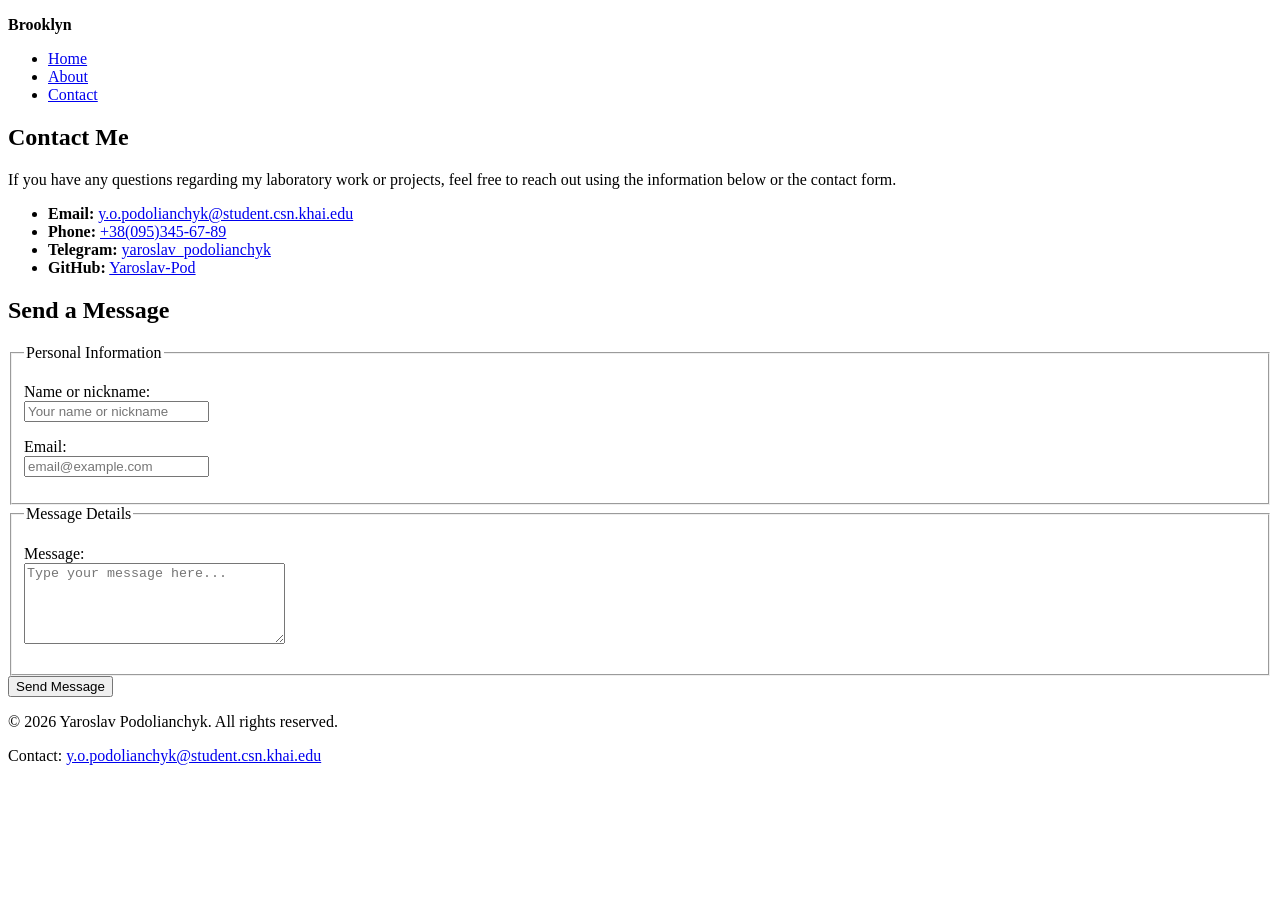
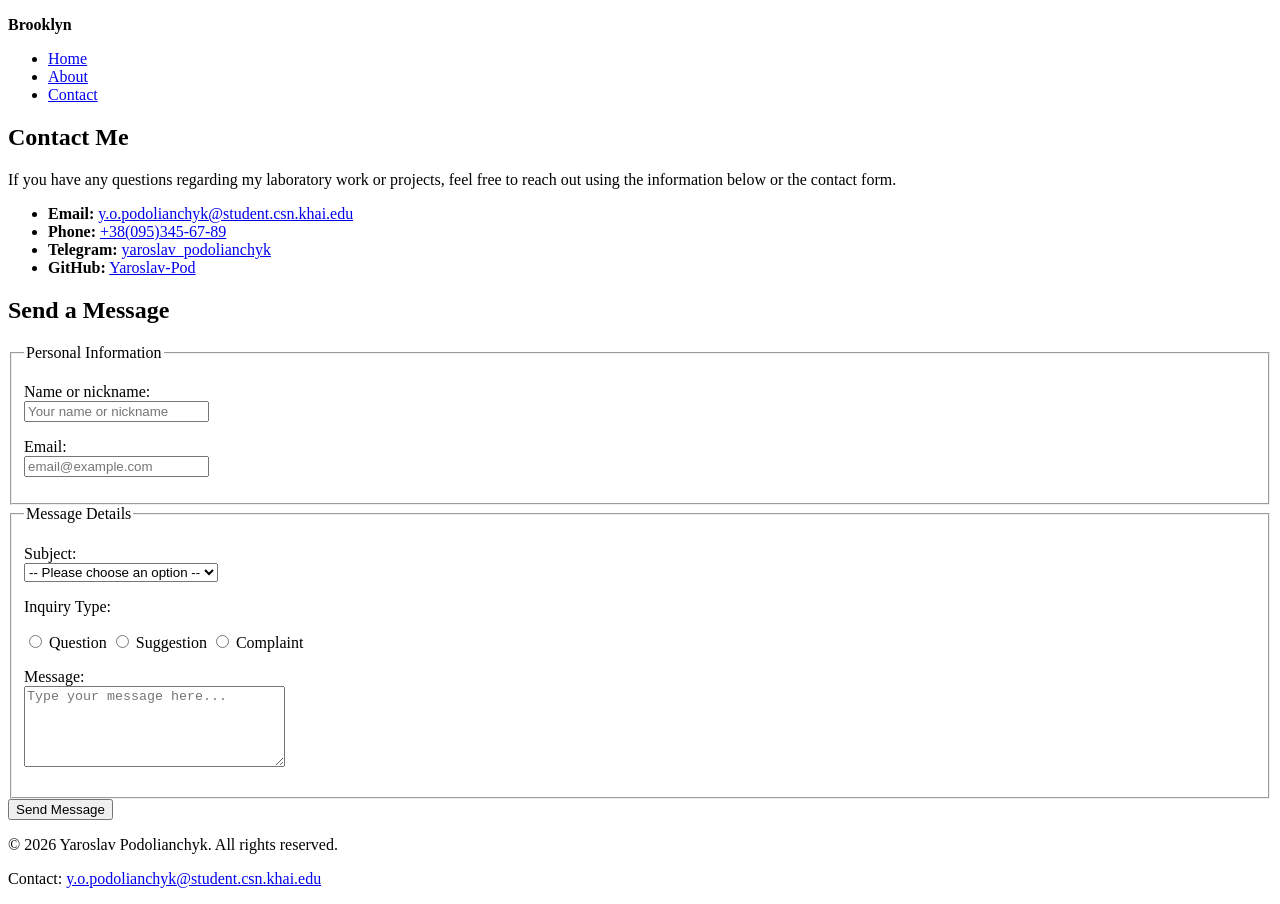
Before and after one commit to Yaroslav-Pod/portfolio, a plain HTML site: page contacts.html in a window 1280 px wide. Before the commit the page ends 800 px from the top, so only its background shows below. Drawn offline with Linux system fonts and the light colour scheme.

Commit message:
Update contacts.html: add subject selection and inquiry type radio buttons to enhance the contact form functionality.

```diff
--- a/contacts.html
+++ b/contacts.html
@@ -53,6 +53,29 @@
                     <legend>Message Details</legend>
 
                     <p>
+                        <label for="subject">Subject:</label><br>
+                        <select id="subject" name="subject" required>
+                            <option value="">-- Please choose an option --</option>
+                            <option value="general">General Inquiry</option>
+                            <option value="collaboration">Collaboration</option>
+                            <option value="feedback">Feedback</option>
+                        </select>
+                    </p>
+
+                    <p>Inquiry Type:</p>
+                    <p>
+                        <label>
+                            <input type="radio" name="type" value="question" required> Question
+                        </label>
+                        <label>
+                            <input type="radio" name="type" value="suggestion"> Suggestion
+                        </label>
+                        <label>
+                            <input type="radio" name="type" value="complaint"> Complaint
+                        </label>
+                    </p>
+
+                    <p>
                         <label for="message">Message:</label><br>
                         <textarea id="message" name="message" rows="5" cols="30" placeholder="Type your message here..." required></textarea>
                     </p>
```
